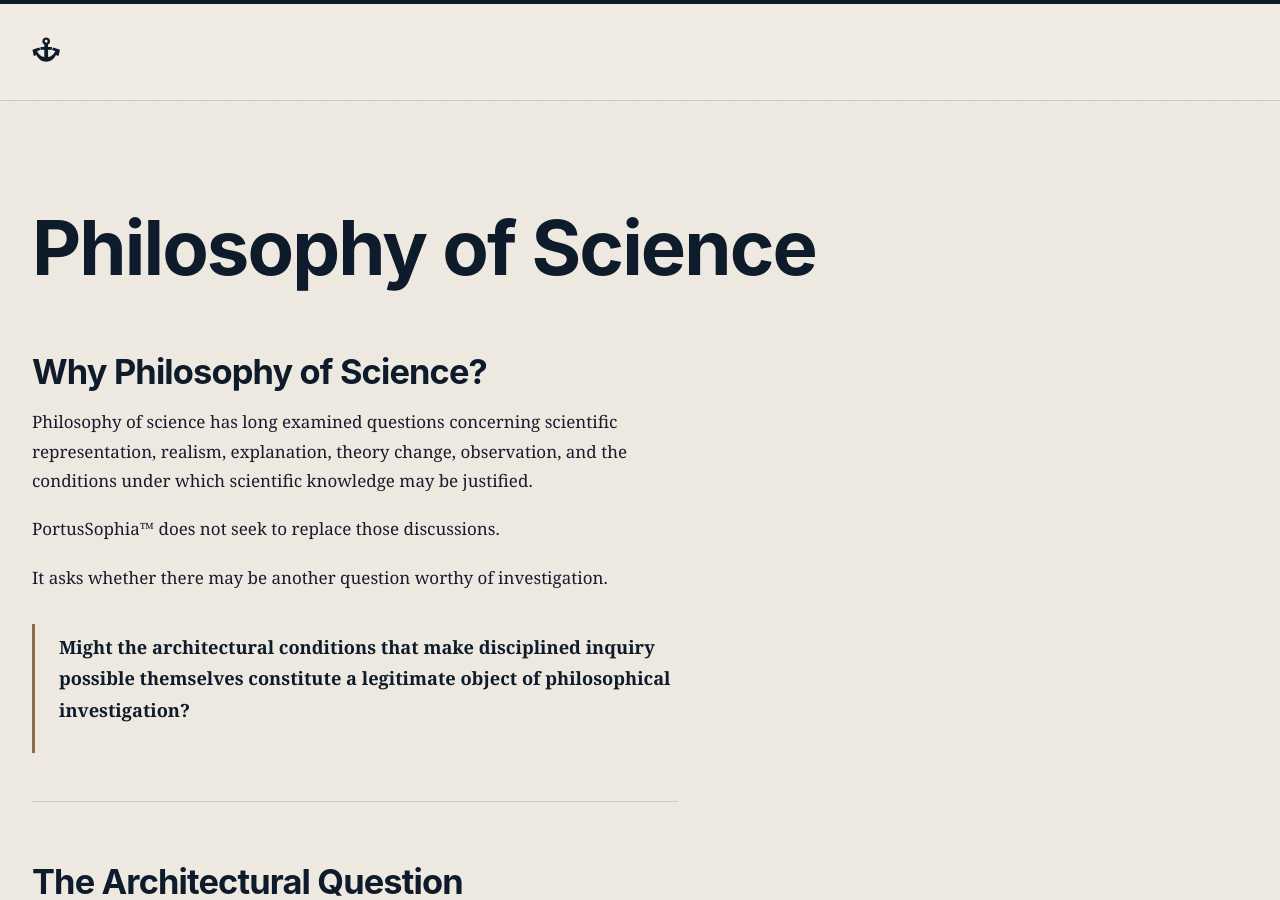
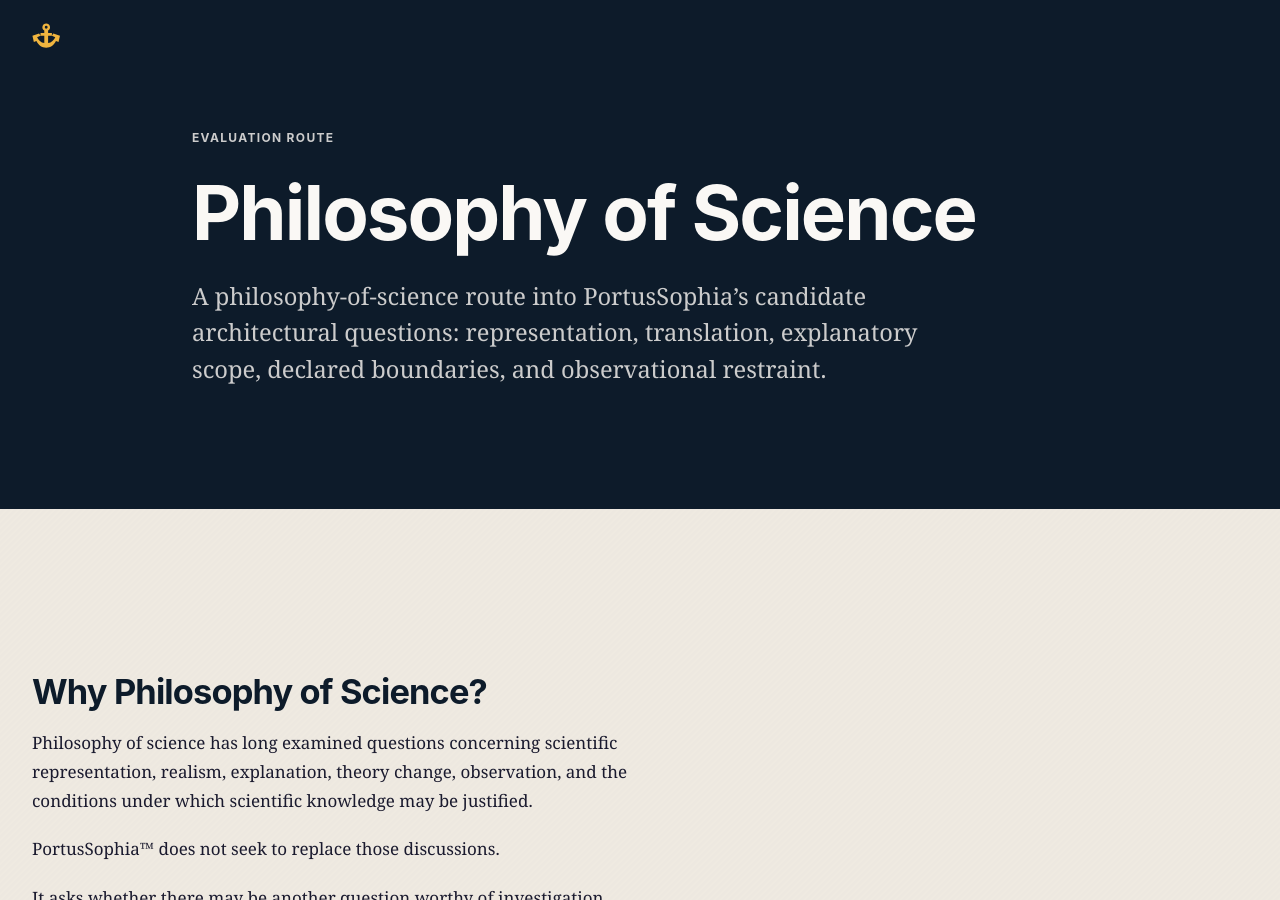
Before and after one commit to portussophia/portussophia-public, a Jekyll site: the page built from philosophy-of-science.md, in a window 1280 px wide and 900 px high. Built offline with Jekyll 4.4.1, drawn with Linux system fonts in a browser that asks for light colours.

Commit message:
Give Philosophy of Science the principal page header

```diff
--- a/philosophy-of-science.md
+++ b/philosophy-of-science.md
@@ -1,9 +1,11 @@
 ---
-layout: default
+layout: page
 title: Philosophy of Science
+eyebrow: Evaluation route
+intro: "A philosophy-of-science route into PortusSophia’s candidate architectural questions: representation, translation, explanatory scope, declared boundaries, and observational restraint."
 permalink: /philosophy-of-science/
+header_surface: dark
 ---
-# Philosophy of Science
 
 ## Why Philosophy of Science?
 
```
